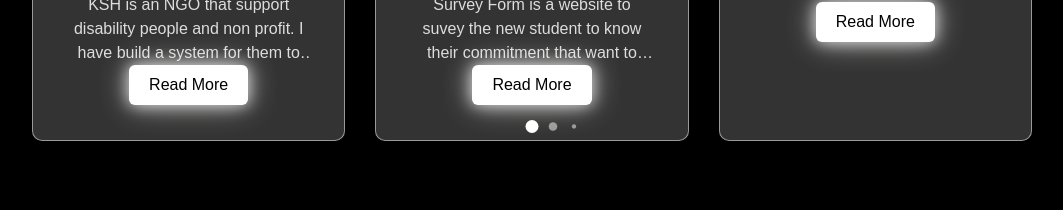
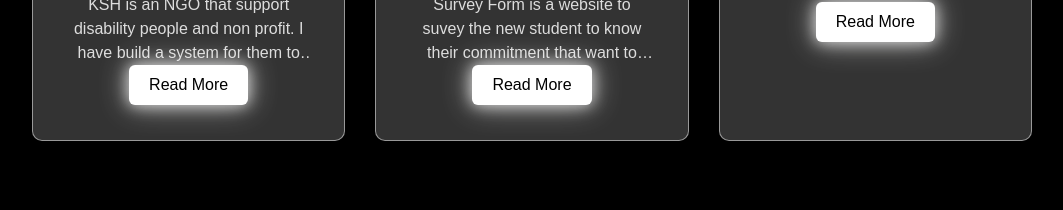
Before and after one commit to ChhunlinOn/chhunlin-portfolio, a Next.js app: page / in a window 1280 px wide. Shown: the part 1380-1590 px from the top of the page, without its empty margins (108-1171 px from the left). Built offline with nearby package versions, Linux system fonts and the light colour scheme.

Commit message:
complete done

```diff
--- a/src/app/layout.tsx
+++ b/src/app/layout.tsx
@@ -12,7 +12,7 @@ export default function RootLayout({ children }: { children: React.ReactNode })
   const [activeMenu, setActiveMenu] = useState<string>("Home");
 
   const router = useRouter();
-  const pathname = usePathname();
+  // const pathname = usePathname();
 
   const toggleMenu = () => setMenuOpen((prev) => !prev);
 
--- a/src/app/page.tsx
+++ b/src/app/page.tsx
@@ -1,12 +1,12 @@
 "use client";
-import React, { useEffect, useState } from "react";
+import React, { useState } from "react";
 import { Swiper, SwiperSlide } from "swiper/react";
 import { Navigation, Pagination } from "swiper/modules";
 import "swiper/css";
 import "swiper/css/navigation";
 import "swiper/css/pagination";
 import './globals.css'
-import { url } from "inspector";
+// import { url } from "inspector";
 // import { faPhone, faEnvelope, faLocationDot } from "@fortawesome/free-solid-svg-icons";
 // import { faTelegram, faDiscord } from "@fortawesome/free-brands-svg-icons";
 
@@ -60,7 +60,7 @@ export default function Home() {
       pagination={{
         clickable: true,
         dynamicBullets: true,
-        renderBullet: (index, className) =>
+        renderBullet: (className) =>
           `<span class='${className}' style='background-color: white;'></span>`,
       }}
       navigation={{ nextEl: ".swiper-button-next", prevEl: ".swiper-button-prev" }}
@@ -163,7 +163,7 @@ export default function Home() {
             <input type="hidden" name="access_key" value="d799818d-8e90-4971-aef7-207d9a5e8379"></input>
             <input name="name" type="text" placeholder="Name *" required />
             <input name="email" type="email" placeholder="Email *" required />
-            <textarea name="message" rows="7" placeholder="Message"></textarea>
+            <textarea name="message" rows={7} placeholder="Message"></textarea>
             <button type="submit">Submit</button>
           </form>
         </div>
```
